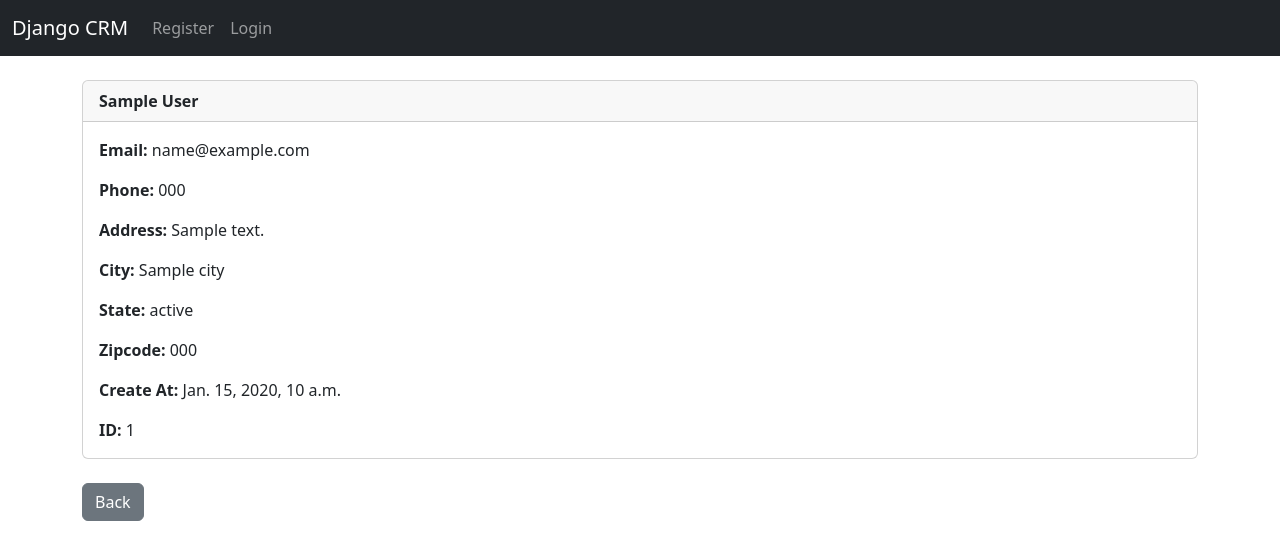
After one commit to eduardoocoelho/Django-CRM, a Django app: template website/templates/record.html in a window 1280 px wide. The commit adds this page. Shown: the top 560 px of the page. Run offline with Django 5.2, Linux system fonts and the light colour scheme; the template is opened without the code that fills it: most values are stand-ins (such as "Sample title", 1, 10 or a date in 2020).

```diff
--- a/website/templates/home.html
+++ b/website/templates/home.html
@@ -28,7 +28,7 @@
             <td>{{ record.state }}</td>
             <td>{{ record.zipcode }}</td>
             <td>{{ record.created_at }}</td>
-            <td>{{ record.id }}</td>
+            <td><a href="{% url 'record' record.id %}">{{ record.id }}</a></td>
           </tr>
         {% endfor %}
       {% endif %}
@@ -38,6 +38,7 @@
 
 {% else %}
 
+<div class="col-md-6 offset-md-3">
   <h1>Login</h1>
   <br />
   <form action="{% url 'home' %}" method="POST">
@@ -64,6 +65,7 @@
     <br />
     <button type="submit" class="btn btn-secondary">Login</button>
   </form>
+</div>
 
 {% endif %}
 
--- /dev/null
+++ b/website/templates/record.html
@@ -0,0 +1,47 @@
+{% extends 'base.html' %}
+{% block content %}
+
+<div class="card">
+  <div class="card-header">
+    <strong>
+      {{ customer_record.first_name }} {{ customer_record.last_name }}</strong
+    >
+  </div>
+  <div class="card-body">
+    <p class="card-text"><strong>Email: </strong>{{ customer_record.email }}</p>
+
+    <p class="card-text"><strong>Phone: </strong>{{ customer_record.phone }}</p>
+
+    <p class="card-text">
+      <strong>Address: </strong>{{ customer_record.address }}
+    </p>
+
+    <p class="card-text"><strong>City: </strong>{{ customer_record.city }}</p>
+
+    <p class="card-text"><strong>State: </strong>{{ customer_record.state }}</p>
+
+    <p class="card-text">
+      <strong>Zipcode: </strong>{{ customer_record.zipcode }}
+    </p>
+
+    <p class="card-text">
+      <strong>Create At: </strong>{{ customer_record.created_at }}
+    </p>
+
+    <p class="card-text"><strong>ID: </strong>{{ customer_record.id }}</p>
+  </div>
+</div>
+
+<br />
+
+<a href="{% url 'home' %}" class="btn btn-secondary">Back</a>
+
+{% comment %} <a href="{% url 'delete_record' customer_record.id %}" class="btn btn-danger"
+  >Delete</a
+>
+
+<a href="{% url 'update_record' customer_record.id %}" class="btn btn-secondary"
+  >Update Record</a
+>  {% endcomment %}
+
+{% endblock %}
--- a/website/urls.py
+++ b/website/urls.py
@@ -6,4 +6,5 @@ urlpatterns = [
     #path('login/', views.login_user, name='login'), for separate login page...
     path('logout/', views.logout_user, name='logout'),
     path('register/', views.register_user, name='register'),
+    path('record/<int:pk>', views.customer_record, name='record'),
 ]
```
Also changed, not shown: website/views.py (+8 -0 lines). Lines whose indentation alone changed are shown as unchanged.
